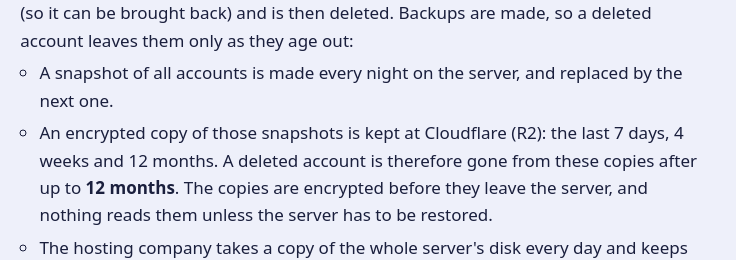
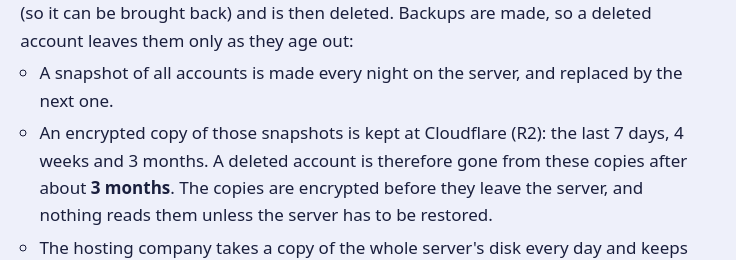
Before and after one commit to hbroek/weft, a plain HTML site: page site/privacy/index.html in a window 1280 px wide. Shown: the part 2741-3001 px from the top of the page, 287-1023 px from the left. Drawn offline with Linux system fonts and the light colour scheme.

Commit message:
Off-site backup keeps 3 monthly copies, not 12; the privacy page says a deleted account leaves the backups after about 3 months
Co-Authored-By: Claude Sonnet 5.5 <noreply@anthropic.com>
Claude-Session: https://claude.ai/code/session_01Dcpfx9yDBUjnMhuTob4H9B

```diff
--- a/site/privacy/index.html
+++ b/site/privacy/index.html
@@ -81,7 +81,7 @@
 <li>When an account is deleted, moved or removed, its file waits <b>30 days</b> in a trash folder (so it can be brought back) and is then deleted. Backups are made, so a deleted account leaves them only as they age out:
 <ul>
 <li>A snapshot of all accounts is made every night on the server, and replaced by the next one.</li>
-<li>An encrypted copy of those snapshots is kept at Cloudflare (R2): the last 7 days, 4 weeks and 12 months. A deleted account is therefore gone from these copies after up to <b>12 months</b>. The copies are encrypted before they leave the server, and nothing reads them unless the server has to be restored.</li>
+<li>An encrypted copy of those snapshots is kept at Cloudflare (R2): the last 7 days, 4 weeks and 3 months. A deleted account is therefore gone from these copies after about <b>3 months</b>. The copies are encrypted before they leave the server, and nothing reads them unless the server has to be restored.</li>
 <li>The hosting company takes a copy of the whole server's disk every day and keeps the last 7, so it goes from there within <b>7 days</b>.</li>
 </ul></li>
 <li>Copies that other servers made of what you published are theirs; this loom cannot remove them.</li>
```
Also changed, not shown: 1 other file.
